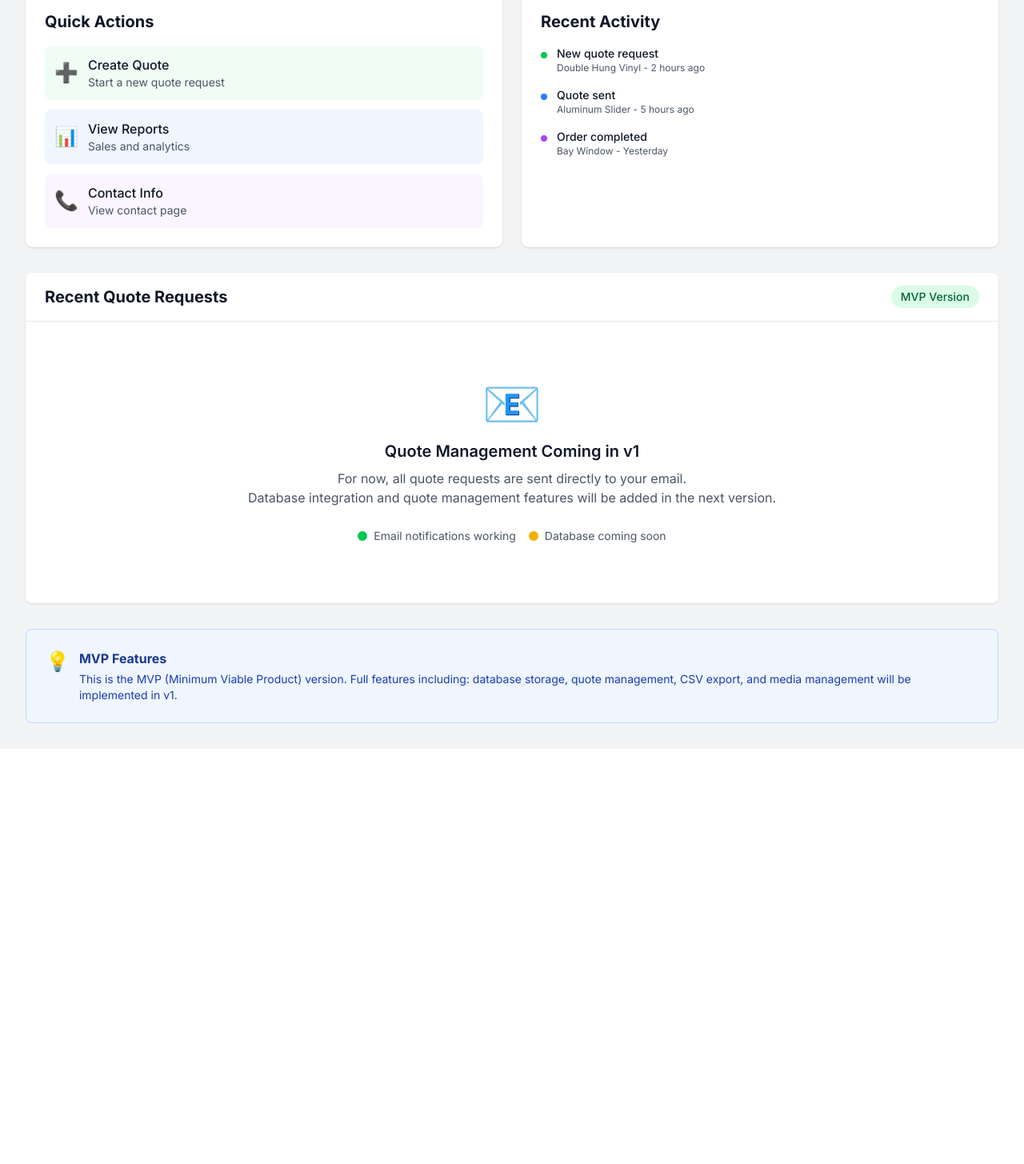
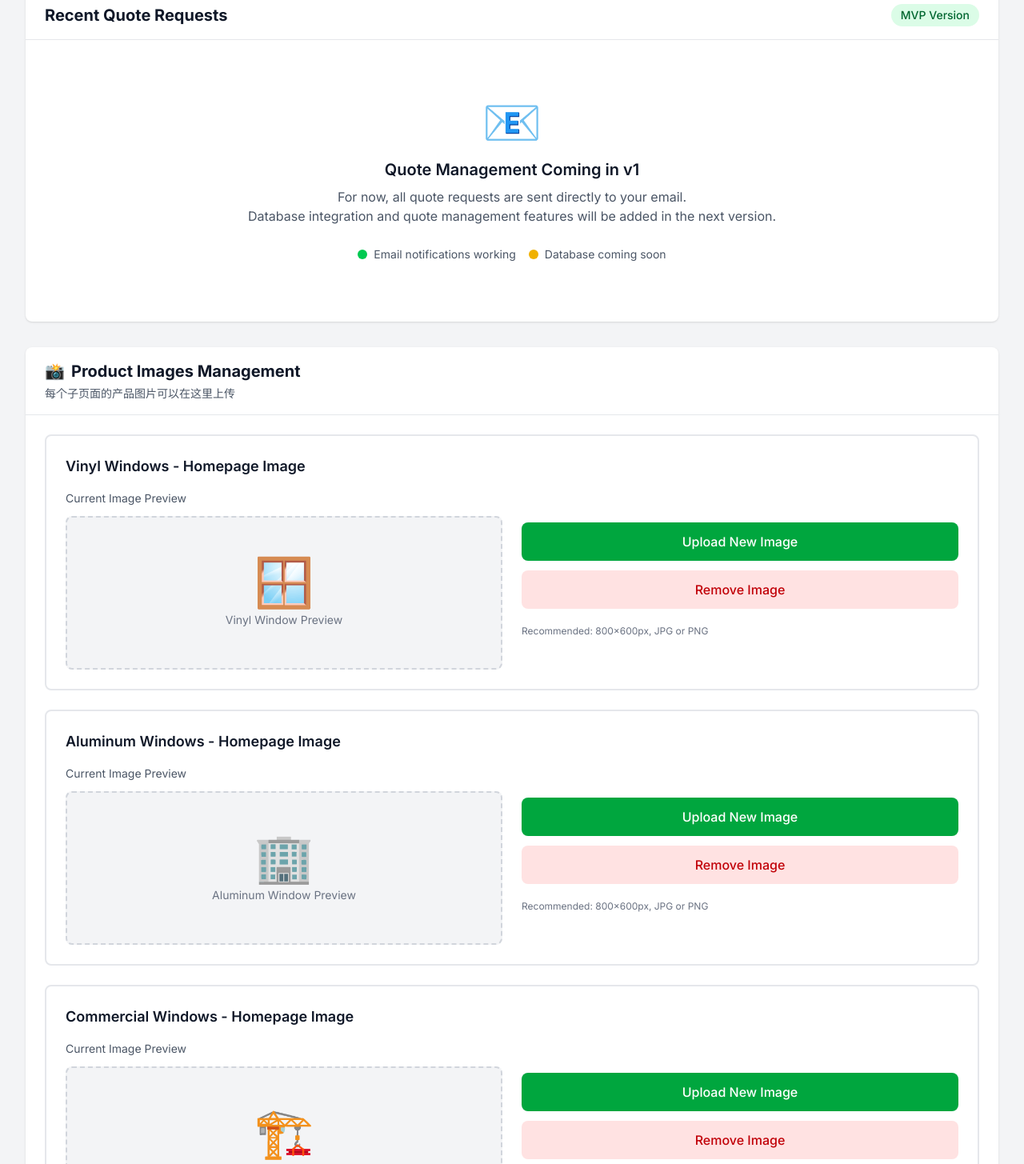
Before and after one commit to jimmyhan-pixel/window-company-website, a Next.js app: page /dashboard in a window 1280 px wide. Shown: the part 500-1955 px from the top of the page at 80% size. Before the commit the page ends 1436 px from the top, so only its background shows below. Built offline with nearby package versions, Linux system fonts and the light colour scheme; sample sign-in values are in the browser's storage.

Commit message:
images替换已占位

```diff
--- a/app/dashboard/page.tsx
+++ b/app/dashboard/page.tsx
@@ -112,65 +112,9 @@ export default function DashboardPage() {
           </div>
         </div>
 
-        {/* Quick Actions */}
-        <div className="grid md:grid-cols-2 gap-6 mb-8">
-          <div className="bg-white rounded-lg shadow p-6">
-            <h3 className="text-xl font-bold text-gray-900 mb-4">Quick Actions</h3>
-            <div className="space-y-3">
-              <Link href="/quotation" className="flex items-center p-3 bg-green-50 rounded-lg hover:bg-green-100 transition-colors">
-                <span className="text-2xl mr-3">➕</span>
-                <div>
-                  <p className="font-medium text-gray-900">Create Quote</p>
-                  <p className="text-sm text-gray-600">Start a new quote request</p>
-                </div>
-              </Link>
-              <button className="w-full flex items-center p-3 bg-blue-50 rounded-lg hover:bg-blue-100 transition-colors">
-                <span className="text-2xl mr-3">📊</span>
-                <div className="text-left">
-                  <p className="font-medium text-gray-900">View Reports</p>
-                  <p className="text-sm text-gray-600">Sales and analytics</p>
-                </div>
-              </button>
-              <Link href="/contact" className="flex items-center p-3 bg-purple-50 rounded-lg hover:bg-purple-100 transition-colors">
-                <span className="text-2xl mr-3">📞</span>
-                <div>
-                  <p className="font-medium text-gray-900">Contact Info</p>
-                  <p className="text-sm text-gray-600">View contact page</p>
-                </div>
-              </Link>
-            </div>
-          </div>
-
-          <div className="bg-white rounded-lg shadow p-6">
-            <h3 className="text-xl font-bold text-gray-900 mb-4">Recent Activity</h3>
-            <div className="space-y-4">
-              <div className="flex items-start">
-                <div className="flex-shrink-0 w-2 h-2 bg-green-500 rounded-full mt-2"></div>
-                <div className="ml-3">
-                  <p className="text-sm font-medium text-gray-900">New quote request</p>
-                  <p className="text-xs text-gray-600">Double Hung Vinyl - 2 hours ago</p>
-                </div>
-              </div>
-              <div className="flex items-start">
-                <div className="flex-shrink-0 w-2 h-2 bg-blue-500 rounded-full mt-2"></div>
-                <div className="ml-3">
-                  <p className="text-sm font-medium text-gray-900">Quote sent</p>
-                  <p className="text-xs text-gray-600">Aluminum Slider - 5 hours ago</p>
-                </div>
-              </div>
-              <div className="flex items-start">
-                <div className="flex-shrink-0 w-2 h-2 bg-purple-500 rounded-full mt-2"></div>
-                <div className="ml-3">
-                  <p className="text-sm font-medium text-gray-900">Order completed</p>
-                  <p className="text-xs text-gray-600">Bay Window - Yesterday</p>
-                </div>
-              </div>
-            </div>
-          </div>
-        </div>
 
         {/* Quote Requests Table */}
-        <div className="bg-white rounded-lg shadow">
+        <div className="bg-white rounded-lg shadow mb-8">
           <div className="px-6 py-4 border-b border-gray-200 flex justify-between items-center">
             <h2 className="text-xl font-bold text-gray-900">Recent Quote Requests</h2>
             <span className="px-3 py-1 bg-green-100 text-green-800 text-sm font-medium rounded-full">
@@ -201,8 +145,112 @@ export default function DashboardPage() {
           </div>
         </div>
 
+        {/* Product Images Management */}
+        <div className="bg-white rounded-lg shadow mb-8">
+          <div className="px-6 py-4 border-b border-gray-200">
+            <h2 className="text-xl font-bold text-gray-900 flex items-center">
+              <span className="mr-2">📸</span>
+              Product Images Management
+            </h2>
+            <p className="text-sm text-gray-600 mt-1">每个子页面的产品图片可以在这里上传</p>
+          </div>
+
+          <div className="p-6 space-y-6">
+            {/* Vinyl Windows */}
+            <div className="border-2 border-gray-200 rounded-lg p-6 hover:border-green-500 transition-colors">
+              <h3 className="font-semibold text-gray-900 mb-4 text-lg">Vinyl Windows - Homepage Image</h3>
+              <div className="grid md:grid-cols-2 gap-6">
+                <div>
+                  <p className="text-sm text-gray-600 mb-3">Current Image Preview</p>
+                  <div className="bg-gray-100 rounded-lg h-48 flex items-center justify-center border-2 border-dashed border-gray-300">
+                    <div className="text-center">
+                      <span className="text-6xl mb-2 block">🪟</span>
+                      <p className="text-sm text-gray-500">Vinyl Window Preview</p>
+                    </div>
+                  </div>
+                </div>
+                <div className="flex flex-col justify-center space-y-3">
+                  <button className="w-full py-3 bg-green-600 text-white rounded-lg hover:bg-green-700 transition-colors font-medium">
+                    Upload New Image
+                  </button>
+                  <button className="w-full py-3 bg-red-100 text-red-700 rounded-lg hover:bg-red-200 transition-colors font-medium">
+                    Remove Image
+                  </button>
+                  <p className="text-xs text-gray-500 mt-2">
+                    Recommended: 800x600px, JPG or PNG
+                  </p>
+                </div>
+              </div>
+            </div>
+
+            {/* Aluminum Windows */}
+            <div className="border-2 border-gray-200 rounded-lg p-6 hover:border-green-500 transition-colors">
+              <h3 className="font-semibold text-gray-900 mb-4 text-lg">Aluminum Windows - Homepage Image</h3>
+              <div className="grid md:grid-cols-2 gap-6">
+                <div>
+                  <p className="text-sm text-gray-600 mb-3">Current Image Preview</p>
+                  <div className="bg-gray-100 rounded-lg h-48 flex items-center justify-center border-2 border-dashed border-gray-300">
+                    <div className="text-center">
+                      <span className="text-6xl mb-2 block">🏢</span>
+                      <p className="text-sm text-gray-500">Aluminum Window Preview</p>
+                    </div>
+                  </div>
+                </div>
+                <div className="flex flex-col justify-center space-y-3">
+                  <button className="w-full py-3 bg-green-600 text-white rounded-lg hover:bg-green-700 transition-colors font-medium">
+                    Upload New Image
+                  </button>
+                  <button className="w-full py-3 bg-red-100 text-red-700 rounded-lg hover:bg-red-200 transition-colors font-medium">
+                    Remove Image
+                  </button>
+                  <p className="text-xs text-gray-500 mt-2">
+                    Recommended: 800x600px, JPG or PNG
+                  </p>
+                </div>
+              </div>
+            </div>
+
+            {/* Commercial Windows */}
+            <div className="border-2 border-gray-200 rounded-lg p-6 hover:border-green-500 transition-colors">
+              <h3 className="font-semibold text-gray-900 mb-4 text-lg">Commercial Windows - Homepage Image</h3>
+              <div className="grid md:grid-cols-2 gap-6">
+                <div>
+                  <p className="text-sm text-gray-600 mb-3">Current Image Preview</p>
+                  <div className="bg-gray-100 rounded-lg h-48 flex items-center justify-center border-2 border-dashed border-gray-300">
+                    <div className="text-center">
+                      <span className="text-6xl mb-2 block">🏗️</span>
+                      <p className="text-sm text-gray-500">Commercial Window Preview</p>
+                    </div>
+                  </div>
+                </div>
+                <div className="flex flex-col justify-center space-y-3">
+                  <button className="w-full py-3 bg-green-600 text-white rounded-lg hover:bg-green-700 transition-colors font-medium">
+                    Upload New Image
+                  </button>
+                  <button className="w-full py-3 bg-red-100 text-red-700 rounded-lg hover:bg-red-200 transition-colors font-medium">
+                    Remove Image
+                  </button>
+                  <p className="text-xs text-gray-500 mt-2">
+                    Recommended: 800x600px, JPG or PNG
+                  </p>
+                </div>
+              </div>
+            </div>
+
+            <div className="bg-blue-50 border border-blue-200 rounded-lg p-4">
+              <div className="flex items-start">
+                <span className="text-xl mr-2">ℹ️</span>
+                <div className="text-sm text-blue-800">
+                  <p className="font-medium mb-1">Image Upload Feature</p>
+                  <p>Upload and replace product images for the homepage. Changes will be reflected immediately after upload.</p>
+                </div>
+              </div>
+            </div>
+          </div>
+        </div>
+
         {/* Footer Info */}
-        <div className="mt-8 bg-blue-50 border border-blue-200 rounded-lg p-6">
+        <div className="bg-blue-50 border border-blue-200 rounded-lg p-6">
           <div className="flex items-start">
             <span className="text-2xl mr-3">💡</span>
             <div>
--- a/app/page.tsx
+++ b/app/page.tsx
@@ -100,6 +100,7 @@ export default function Home() {
             {/* Vinyl Windows */}
             <div className="group relative overflow-hidden bg-white shadow-2xl hover:shadow-3xl transition-all duration-500 rounded-lg">
               <div className="aspect-[4/3] relative overflow-hidden">
+                {/* 替换为你自己的图片：将 src 改为 "/images/products/vinyl-windows.jpg" */}
                 <img
                   src="https://images.unsplash.com/photo-1600585154340-be6161a56a0c?w=800&h=600&fit=crop"
                   alt="Vinyl Windows"
@@ -144,8 +145,9 @@ export default function Home() {
             {/* Aluminum Residential Windows */}
             <div className="group relative overflow-hidden bg-white shadow-2xl hover:shadow-3xl transition-all duration-500 rounded-lg">
               <div className="aspect-[4/3] relative overflow-hidden">
+                {/* 替换为你自己的图片：将 src 改为 "/images/products/aluminum-windows.jpg" */}
                 <img
-                  src="https://images.unsplash.com/photo-1600607687939-ce8a6c25118c?w=800&h=600&fit=crop"
+                  src="https://images.unsplash.com/photo-1600607687920-4e2a09cf159d?w=800&h=600&fit=crop"
                   alt="Aluminum Windows"
                   className="w-full h-full object-cover group-hover:scale-110 transition-transform duration-700"
                 />
@@ -188,6 +190,7 @@ export default function Home() {
             {/* Commercial Aluminum Windows */}
             <div className="group relative overflow-hidden bg-white shadow-2xl hover:shadow-3xl transition-all duration-500 rounded-lg">
               <div className="aspect-[4/3] relative overflow-hidden">
+                {/* 替换为你自己的图片：将 src 改为 "/images/products/commercial-windows.jpg" */}
                 <img
                   src="https://images.unsplash.com/photo-1497366216548-37526070297c?w=800&h=600&fit=crop"
                   alt="Commercial Windows"
--- /dev/null
+++ b/public/images/products/CHECKLIST.md
@@ -0,0 +1,31 @@
+# 产品图片清单 - 共19张
+
+## 主页 (3张)
+[ ] vinyl-windows.jpg
+[ ] aluminum-windows.jpg
+[ ] commercial-windows.jpg
+
+## Vinyl Windows 子页面 (9张)
+[ ] vinyl/double-hung.jpg
+[ ] vinyl/two-lites-slider.jpg
+[ ] vinyl/three-lites-slider.jpg
+[ ] vinyl/picture-window.jpg
+[ ] vinyl/casement.jpg
+[ ] vinyl/hopper.jpg
+[ ] vinyl/awning.jpg
+[ ] vinyl/bow-window.jpg
+[ ] vinyl/bay-window.jpg
+
+## Aluminum Windows 子页面 (4张)
+[ ] aluminum/double-hung.jpg
+[ ] aluminum/two-lites-slider.jpg
+[ ] aluminum/three-lites-slider.jpg
+[ ] aluminum/picture-window.jpg
+
+## Commercial Windows 子页面 (3张)
+[ ] commercial/casement.jpg
+[ ] commercial/hopper.jpg
+[ ] commercial/awning.jpg
+
+---
+准备好图片后，在对应项目前打勾 ✓
```
Also changed, not shown: public/images/products/PLACEHOLDER.txt (added), public/images/products/README.md (added).
